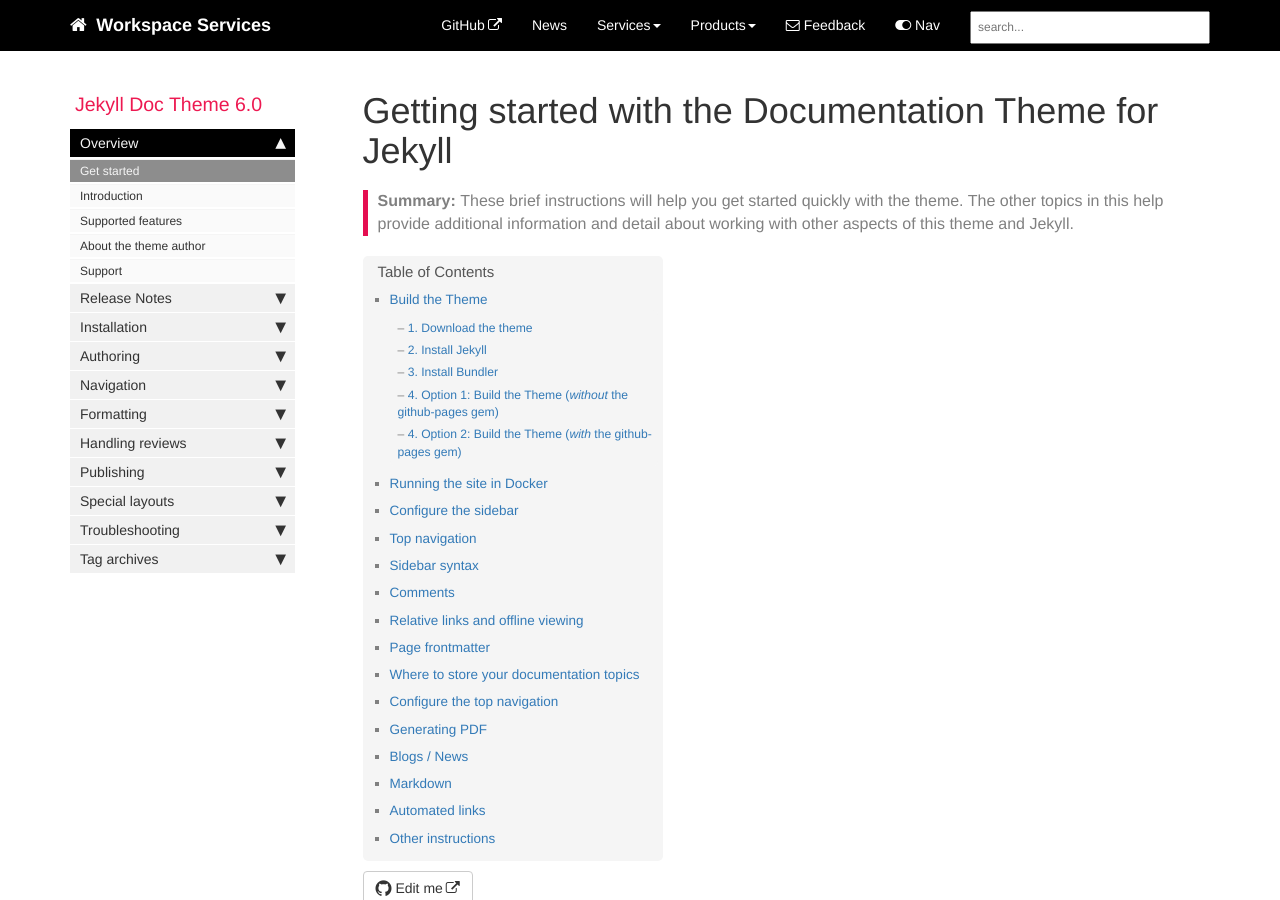
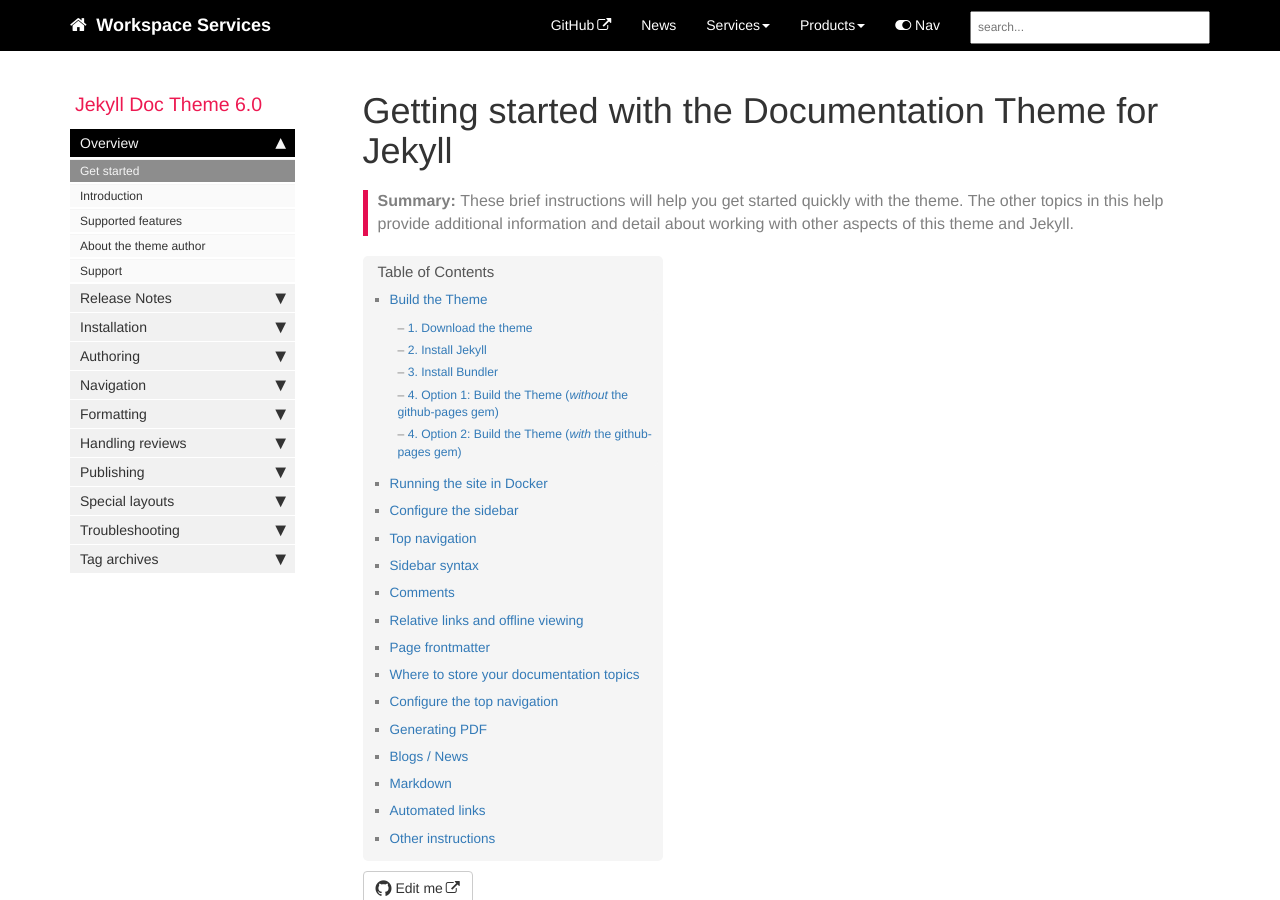
Before and after one commit to brummens/workspace-docs, a Jekyll site: the page built from index.md, in a window 1280 px wide and 900 px high. Built offline with Jekyll 4.4.1, drawn with Linux system fonts in a browser that asks for light colours; comment, search, counter and statistics services are not loaded.

Commit message:
Update _config.yml

```diff
--- a/_config.yml
+++ b/_config.yml
@@ -35,10 +35,10 @@
 
 feedback_subject_line: Jekyll documentation theme
 
-feedback_email: b.rummens@loginconsultants.nl
+feedback_email: info@loginconsultants.nl
 # used as a contact email for the Feedback link in the top navigation bar
 
-# feedback_disable: true
+feedback_disable: true
 # if you uncomment the previous line, the Feedback link gets removed
 
 # feedback_text: "Need help?"
```
